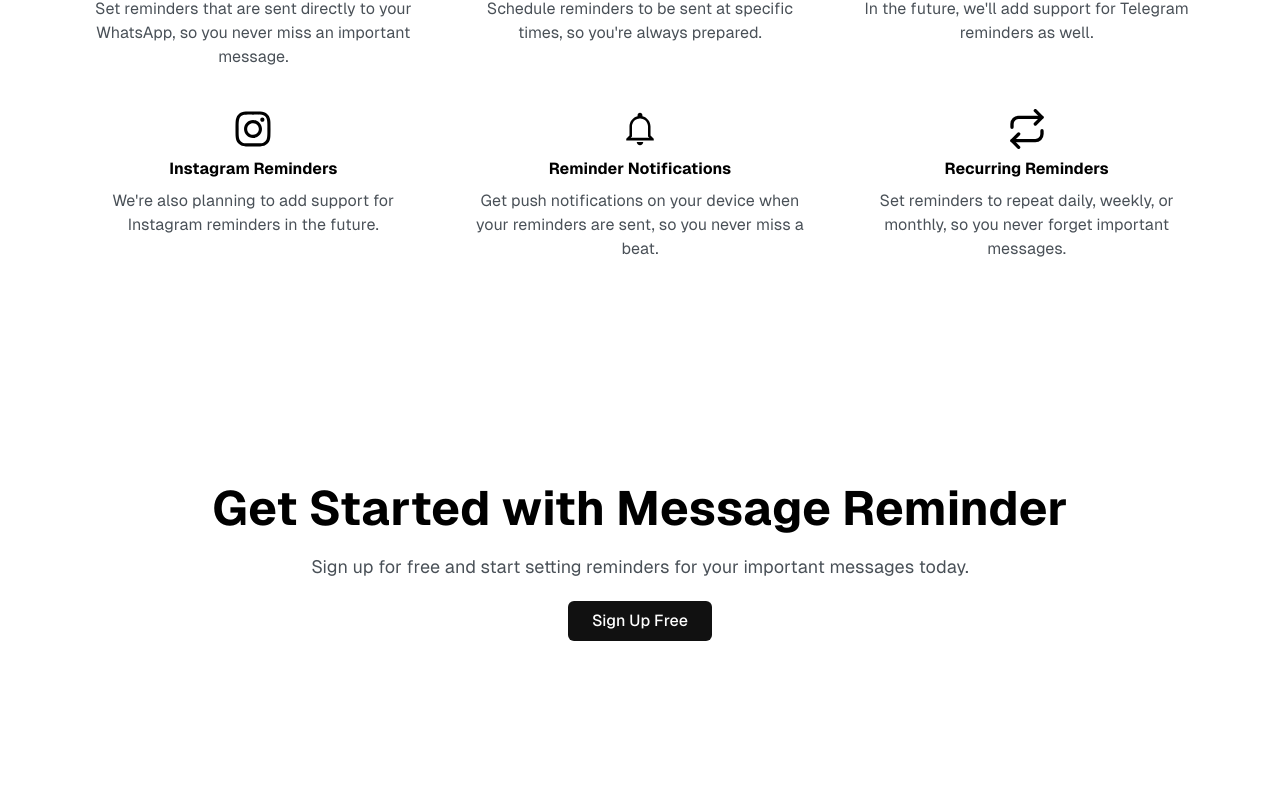
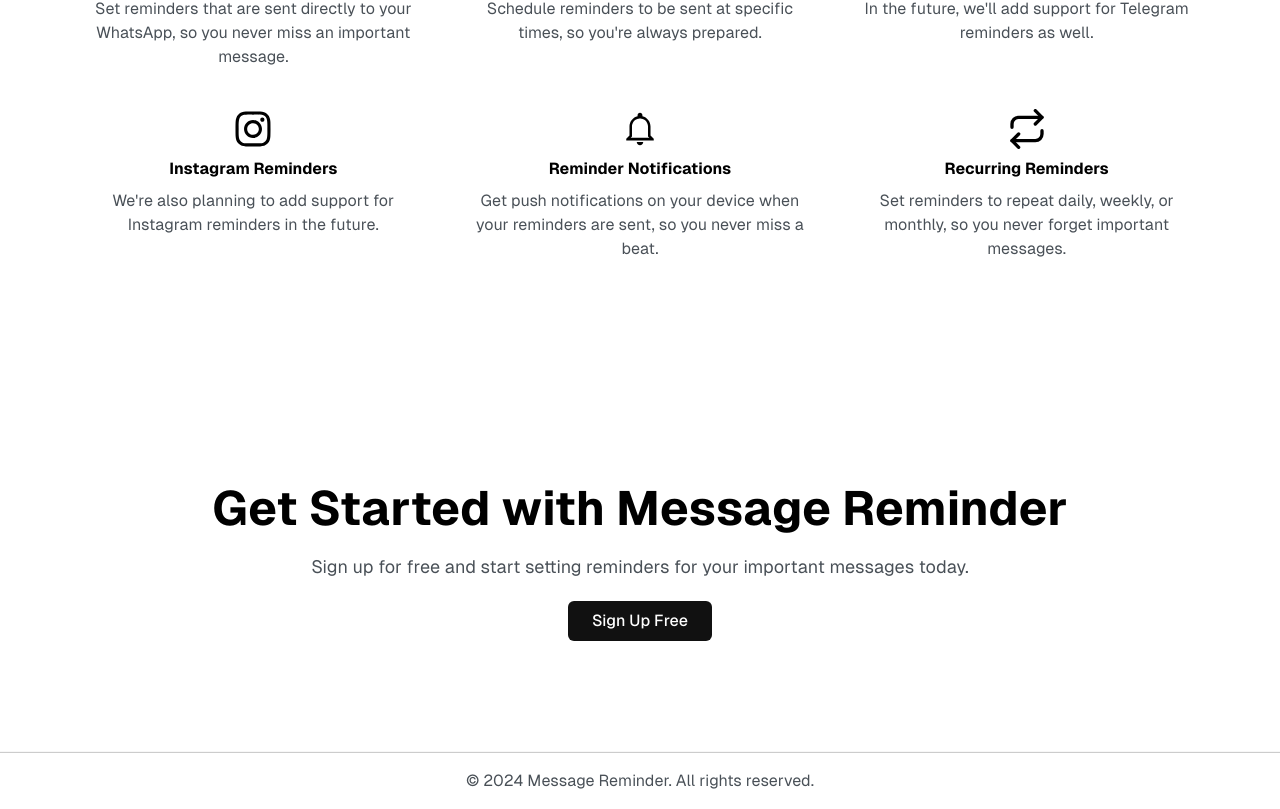
Before and after one commit to sandeep-rajputt/Message-Reminder, a React (Vite) app in the folder Frontend/: page / in a window 1280 px wide. Shown: the part 1051-1860 px from the top of the page. Before the commit the page ends 1804 px from the top, so only its background shows below. Built offline with nearby package versions, Linux system fonts and the light colour scheme.

Commit message:
feat: add footer across all pages

```diff
--- a/Frontend/src/App.jsx
+++ b/Frontend/src/App.jsx
@@ -2,6 +2,7 @@
 import { Routes, Route, useLocation } from "react-router-dom";
 import Home from "./pages/Home/Home";
 import Header from "./components/layout/Header";
+import Footer from "./components/layout/Footer";
 
 const App = () => {
   const location = useLocation();
@@ -18,6 +19,7 @@
           <Route path="/" element={<Home />} />
         </Routes>
       </div>
+      <Footer />
     </div>
   );
 };
--- /dev/null
+++ b/Frontend/src/components/layout/Footer.jsx
@@ -0,0 +1,15 @@
+import React from "react";
+
+const Footer = () => {
+  return (
+    <footer className="w-full bg-white flex items-center justify-center shadow-footer text-dark-grey">
+      <div className="max-w-device w-full py-4 flex items-center justify-between px-10">
+        <p className="text-center w-full">
+          © 2024 Message Reminder. All rights reserved.
+        </p>
+      </div>
+    </footer>
+  );
+};
+
+export default Footer;
--- a/Frontend/tailwind.config.js
+++ b/Frontend/tailwind.config.js
@@ -12,6 +12,7 @@
       boxShadow: {
         "inner-border": "inset 0 0 0 0.5px #11111177",
         header: "0px 3px 5px 0px rgba(0, 0, 0, 0.2)",
+        footer: "0px -1px 1px 0px rgba(0, 0, 0, 0.2)",
       },
       colors: {
         "light-hover": "#F4F4F5",
```
